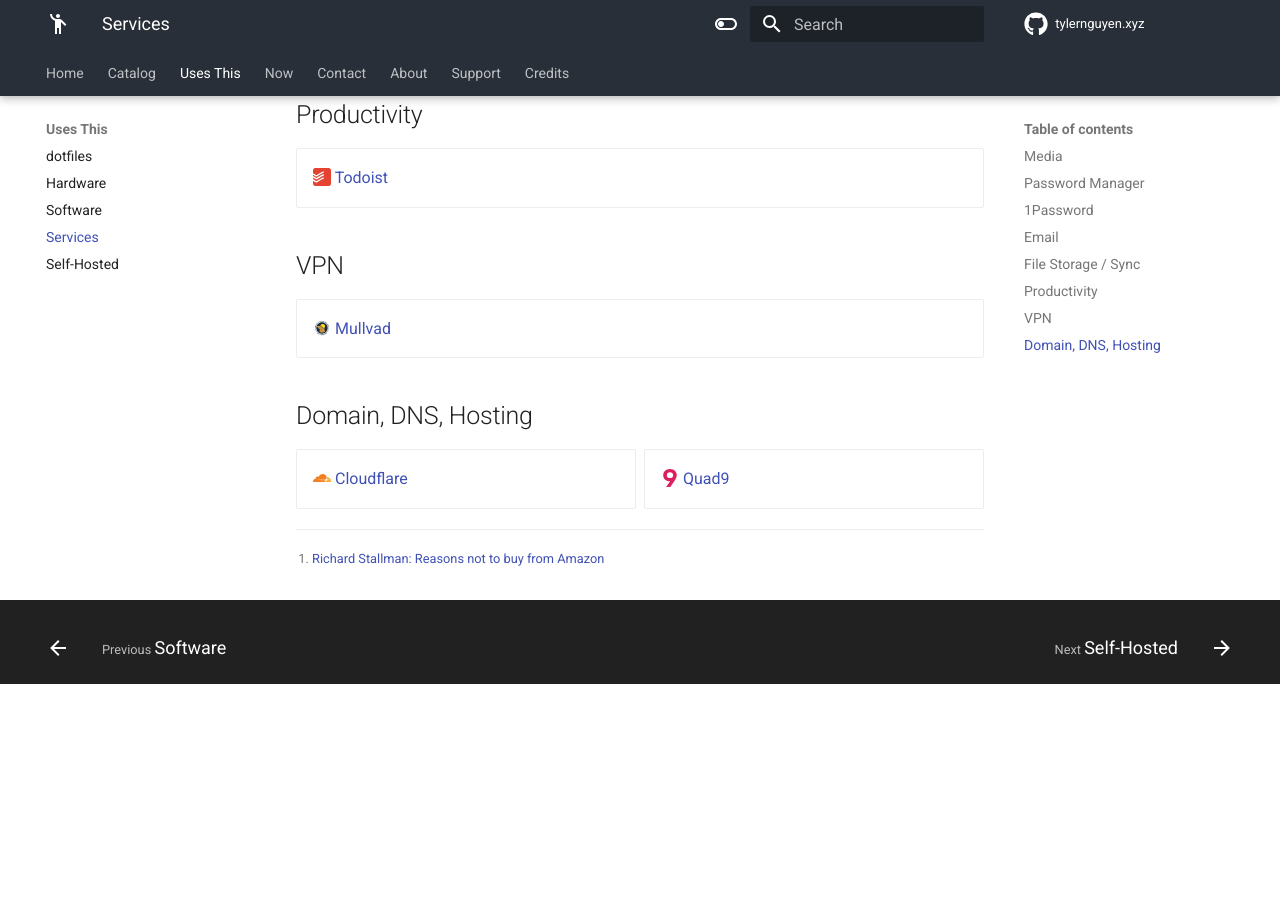
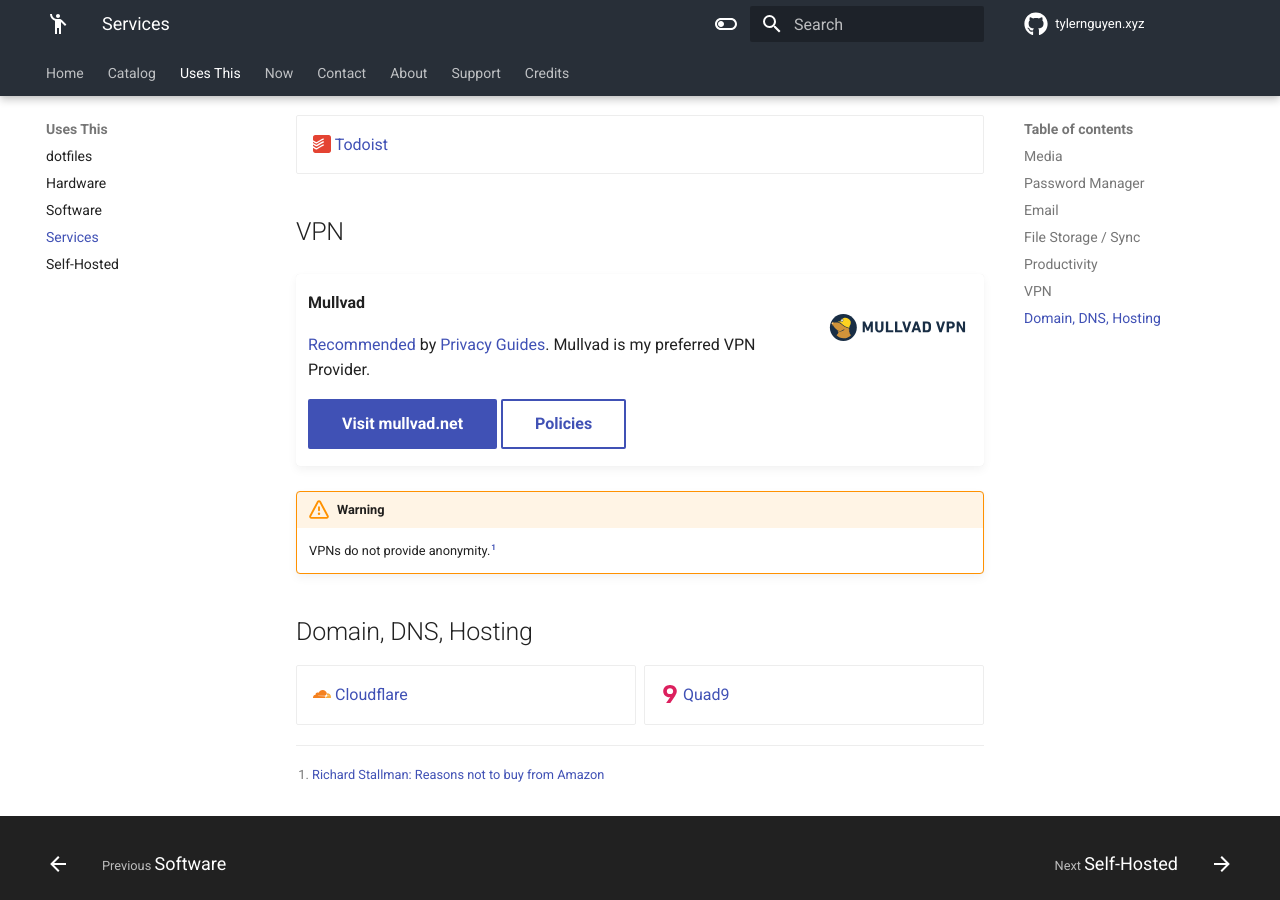
Before and after one commit to tylernguyen/tylernguyen.xyz, an MkDocs documentation site: the page built from docs/services.md, in a window 1280 px wide and 900 px high, scrolled down 1241 px. Built offline with MkDocs 1.6.1 and Material for MkDocs 9.7.7, drawn with Linux system fonts in a browser that asks for light colours; plug-ins that fetch from the network failed and are left out; comment, search, counter and statistics services are not loaded; before the commit the page ends 1925 px from its top, so only the background shows below that.

Commit message:
more stuff

```diff
--- a/docs/services.md
+++ b/docs/services.md
@@ -17,12 +17,12 @@
 
 ## Password Manager
 
-## 1Password
-
 !!! recommendation
 
     ![1Password](/assets/banners/1Password-light.svg#only-light){ align=right }
     ![1Password](/assets/banners/1Password-dark.svg#only-dark){ align=right }
+
+    **1Password**
 
     1Password is my preferred password manager. It also manages any OTP multi-factor and SSH authentication I need.
 
@@ -60,11 +60,22 @@
 
 ## VPN
 
-<div class="grid cards" markdown>
+!!! recommendation
 
-- ![Mullvad](/assets/logos/Mullvad.svg){ .twemoji } [Mullvad](https://mullvad.net/)
+    ![Mullvad](/assets/banners/Mullvad-light.svg#only-light){ align=right }
+    ![Mullvad](/assets/banners/Mullvad-dark.svg#only-dark){ align=right }
 
-</div>
+    **Mullvad**
+
+    [Recommended](https://www.privacyguides.org/vpn/#mullvad) by [Privacy Guides](https://www.privacyguides.org/). Mullvad is my preferred VPN Provider.
+
+    [Visit mullvad.net](hhttps://mullvad.net){ .md-button .md-button--primary } [Policies](https://mullvad.net/en/help/tag/policies/){ .md-button }
+
+!!! warning
+
+    VPNs do not provide anonymity.[^1]
+
+[^1]: [Privacy Guides: VPN Overview](https://www.privacyguides.org/vpn/#vpn-overview)
 
 ## Domain, DNS, Hosting
 
```
Also changed, not shown: docs/hardware.md (+3 -3 lines), docs/assets/banners/Mullvad-dark.svg (added), docs/assets/banners/Mullvad-light.svg (added).
